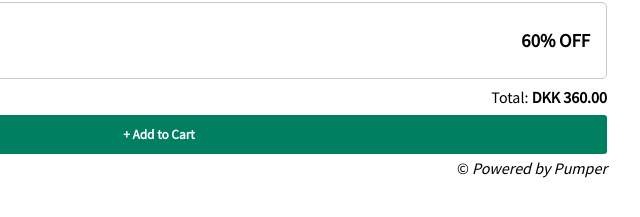
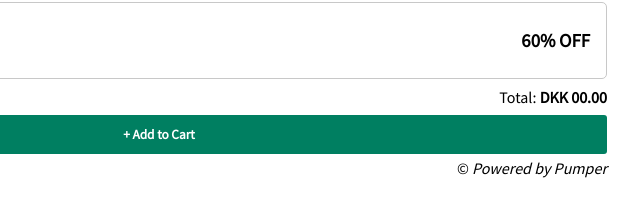
Before and after one commit to ra463/task, a plain HTML site: page index.html in a window 1280 px wide. Shown: the part 383-600 px from the top of the page, 481-1121 px from the left. Drawn offline with Linux system fonts and the light colour scheme.

Commit message:
Update index.html

```diff
--- a/index.html
+++ b/index.html
@@ -97,7 +97,7 @@
       </div>
       <div class="box">
         <span>Free 2 Day Shipping</span>
-        <span> Total: <span class="btn">DKK 360.00</span> </span>
+        <span> Total: <span class="btn">DKK 00.00</span> </span>
       </div>
       <div class="cart_btn">
         <button type="submit">
```
